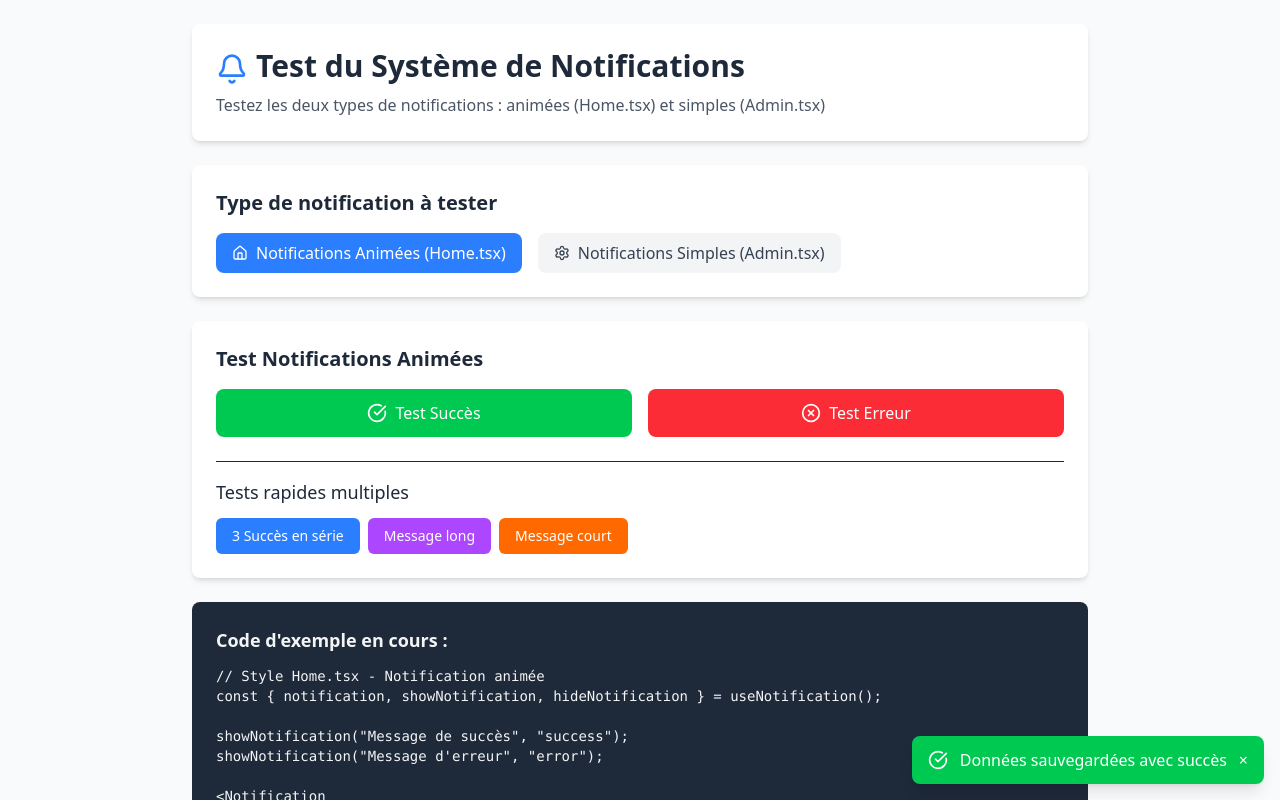
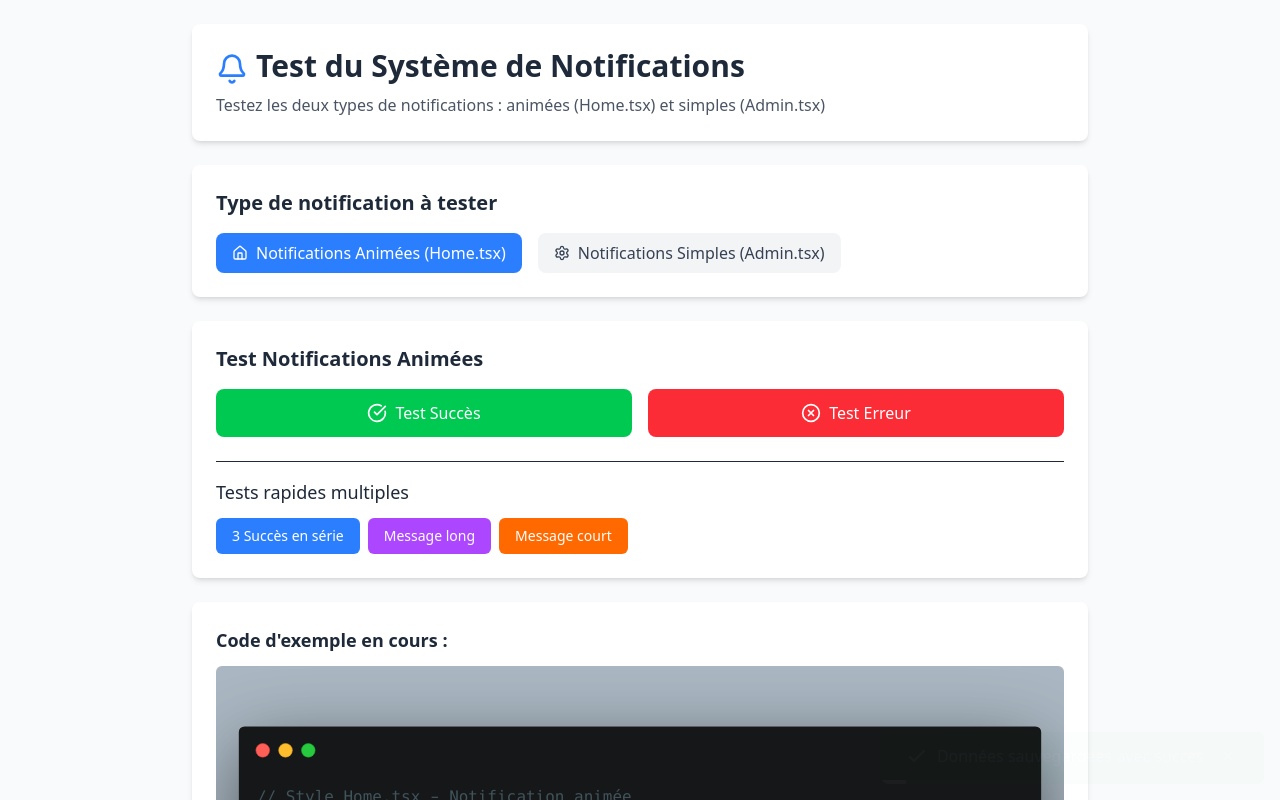
Before and after one commit to soydex/Notifications-React, a React (Vite) app: page / in a window 1280 px wide. Both pictures are taken after a click on the button "Test Succès". Shown: the top 800 px of the page. Built offline with nearby package versions, Linux system fonts and the light colour scheme.

Commit message:
Implement code changes to enhance functionality and improve performance

```diff
--- a/src/Notifications.tsx
+++ b/src/Notifications.tsx
@@ -76,44 +76,124 @@ const Notification: React.FC<NotificationProps> = ({
   notification,
   onClose,
 }) => {
+  const [fadeOut, setFadeOut] = useState(false);
+  const [progress, setProgress] = useState(100);
+
   React.useEffect(() => {
     if (notification && notification.show) {
-      const timer = setTimeout(() => {
-        onClose();
-      }, 4000);
-      return () => clearTimeout(timer);
+      setFadeOut(false);
+      setProgress(100);
+
+      // Animation de la barre de progression
+      const progressInterval = setInterval(() => {
+        setProgress((prev) => {
+          if (prev <= 0) {
+            clearInterval(progressInterval);
+            return 0;
+          }
+          return prev - 100 / 30;
+        });
+      }, 100);
+
+      const fadeTimer = setTimeout(() => {
+        setFadeOut(true);
+
+        const hideTimer = setTimeout(() => {
+          onClose();
+        }, 500);
+
+        return () => clearTimeout(hideTimer);
+      }, 2500);
+
+      return () => {
+        clearTimeout(fadeTimer);
+        clearInterval(progressInterval);
+      };
     }
   }, [notification, onClose]);
 
-  if (!notification) return null;
+  const handleClose = () => {
+    setFadeOut(true);
+    setTimeout(() => {
+      onClose();
+    }, 500);
+  };
+
+  if (!notification || !notification.show) {
+    return null;
+  }
 
   return (
     <div
-      className={`fixed bottom-4 right-4 z-50 transform transition-all duration-300 ${
-        notification.show
-          ? "translate-y-0 opacity-100"
-          : "translate-y-full opacity-0"
-      }`}
+      className={`fixed bottom-4 right-2 sm:right-4 rounded-lg shadow-lg ${
+        notification.type === "success" ? "bg-green-600/70" : "bg-red-600/70"
+      } text-white transition-all duration-500 transform z-50 text-sm sm:text-base overflow-hidden
+      ${fadeOut ? "opacity-0" : "opacity-100"}`}
     >
-      <div
-        className={`flex items-center gap-3 px-4 py-3 rounded-lg shadow-lg min-w-[300px] ${
-          notification.type === "success"
-            ? "bg-green-500 text-white"
-            : "bg-red-500 text-white"
-        }`}
-      >
-        {notification.type === "success" ? (
-          <CheckCircle className="w-5 h-5" />
-        ) : (
-          <XCircle className="w-5 h-5" />
-        )}
-        <span className="flex-1">{notification.message}</span>
-        <button
-          onClick={onClose}
-          className="text-white hover:text-gray-200 transition-colors"
-        >
-          ×
-        </button>
+      <div className="px-4 sm:px-6 py-3">
+        <div className="flex items-center justify-between space-x-3">
+          <div className="flex items-center space-x-2">
+            {notification.type === "success" ? (
+              <svg
+                className="w-6 h-6 flex-shrink-0"
+                fill="none"
+                stroke="currentColor"
+                viewBox="0 0 24 24"
+              >
+                <path
+                  strokeLinecap="round"
+                  strokeLinejoin="round"
+                  strokeWidth={2}
+                  d="M5 13l4 4L19 7"
+                />
+              </svg>
+            ) : (
+              <svg
+                className="w-6 h-6 flex-shrink-0"
+                fill="none"
+                stroke="currentColor"
+                viewBox="0 0 24 24"
+              >
+                <path
+                  strokeLinecap="round"
+                  strokeLinejoin="round"
+                  strokeWidth={2}
+                  d="M6 18L18 6M6 6l12 12"
+                />
+              </svg>
+            )}
+            <span>{notification.message}</span>
+          </div>
+
+          {/* Bouton de fermeture */}
+          <button
+            onClick={handleClose}
+            className="flex-shrink-0 p-1 hover:bg-white/20 rounded-full transition-colors duration-200"
+            aria-label="Fermer la notification"
+          >
+            <svg
+              className="w-4 h-4"
+              fill="none"
+              stroke="currentColor"
+              viewBox="0 0 24 24"
+            >
+              <path
+                strokeLinecap="round"
+                strokeLinejoin="round"
+                strokeWidth={2}
+                d="M6 18L18 6M6 6l12 12"
+              />
+            </svg>
+          </button>
+        </div>
+      </div>
+
+      {/* Barre de progression */}
+      <div className="h-1 bg-white/20 w-full">
+        <div
+          className="h-1 bg-white transition-all duration-100 ease-linear"
+          style={{ width: `${progress}%` }}
+        />
       </div>
     </div>
   );
@@ -336,30 +416,28 @@ const TestNotifications = () => {
         </div>
 
         {/* Documentation live */}
-        <div className="bg-gray-800 text-gray-100 rounded-lg p-6 mt-6">
+        <div className="bg-white dark:bg-zinc-700 dark:text-gray-100 shadow-md dark:border-gray-700 dark:border rounded-lg p-6 mt-6">
           <h3 className="text-lg font-semibold mb-3">
             Code d'exemple en cours :
           </h3>
           <pre className="text-sm overflow-x-auto">
             <code>
               {activeTest === "animated"
-                ? `// Style Home.tsx - Notification animée
-const { notification, showNotification, hideNotification } = useNotification();
-
-showNotification("Message de succès", "success");
-showNotification("Message d'erreur", "error");
-
-<Notification
-  notification={notification}
-  onClose={hideNotification}
-/>`
-                : `// Style Admin.tsx - Notification simple
-const { notification, showNotification } = useSimpleNotification();
-
-showNotification("Message de succès", "success");
-showNotification("Message d'erreur", "error");
-
-<SimpleNotification notification={notification} />`}
+                ? <div className="flex items-center gap-2">
+                  <img
+                  src="code_home_tsx.svg"
+                  alt="Code Home.tsx"
+                  className="rounded-md shadow-sm"
+                />
+                </div>
+                : <div className="flex items-center gap-2">
+                  <img
+                    src="code_admin_tsx.svg"
+                    alt="Code Admin.tsx"
+                    className="rounded-md shadow-sm"
+                  />
+                </div>
+              }
             </code>
           </pre>
         </div>
```
Also changed, not shown: public/code_admin_tsx.svg (added), public/code_home_tsx.svg (added).
